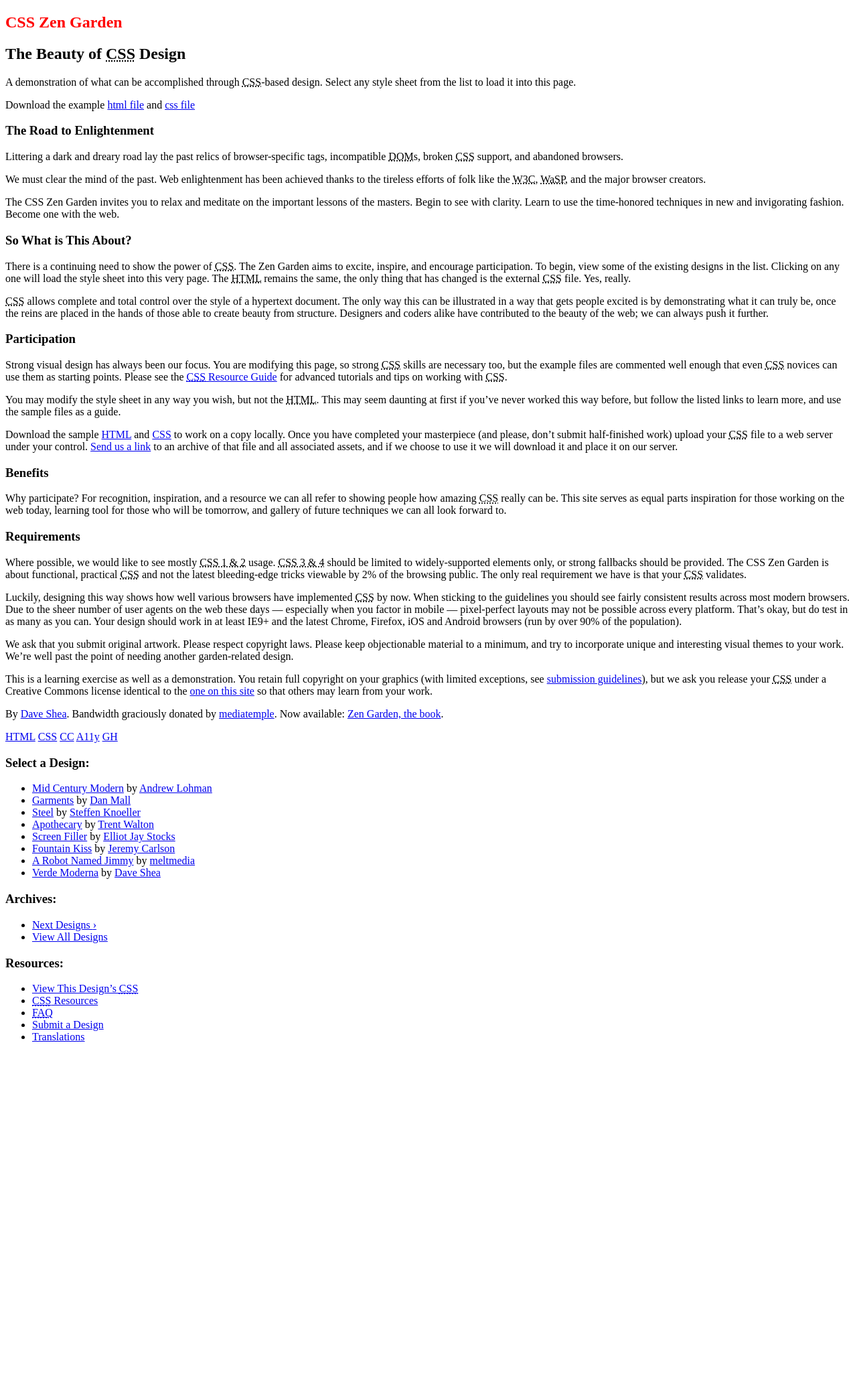
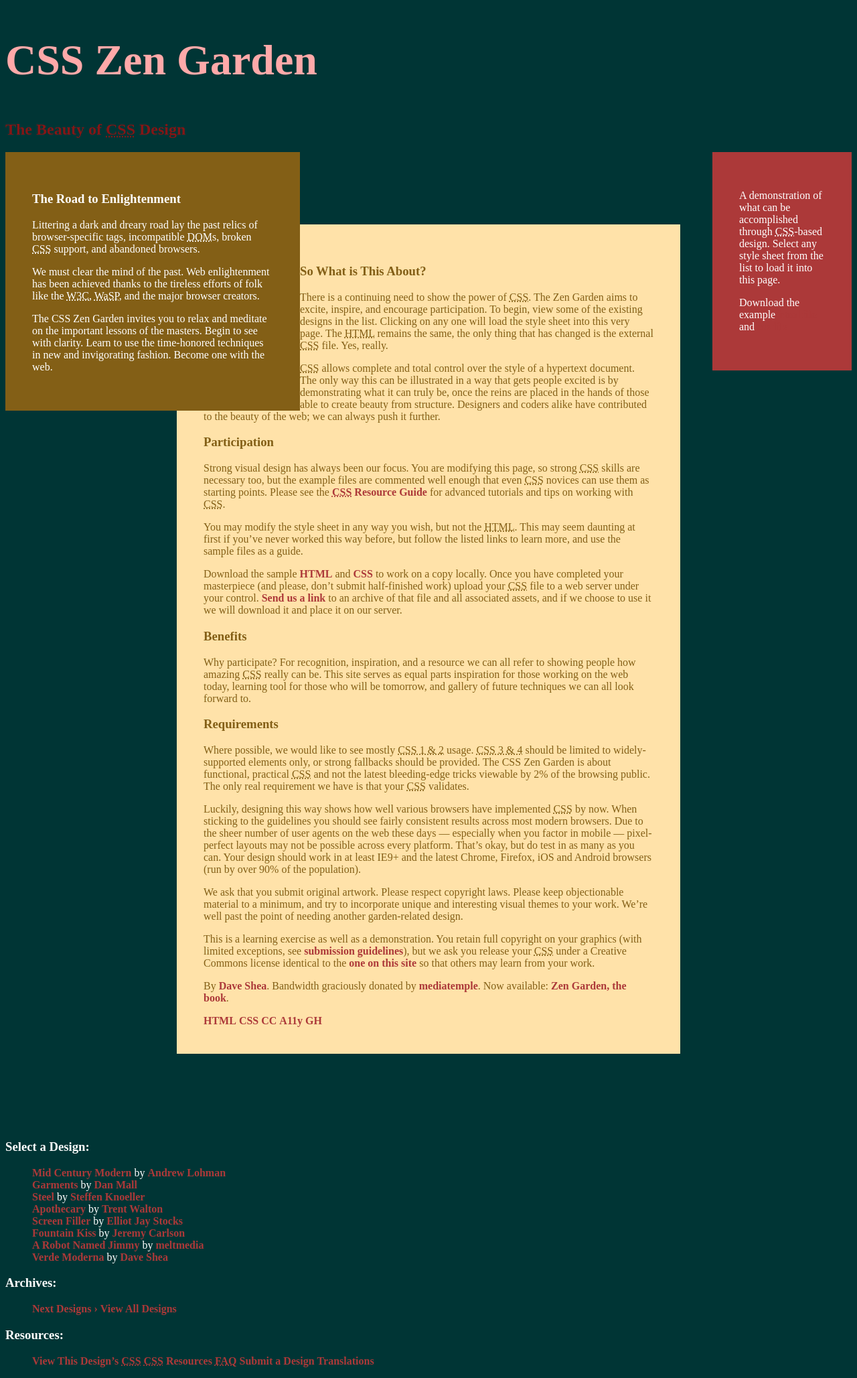
Before and after one commit to jonjamison3/schooling, a PHP site: page / in a window 1280 px wide. Shown: the whole page at 67% size. Before the commit the page ends 1555 px from the top, so only its background shows below. Run offline with PHP 8.4, Linux system fonts and the light colour scheme.

Commit message:
have to start somewhere(midterm)

```diff
--- a/webDev2/midterm/styles.css
+++ b/webDev2/midterm/styles.css
@@ -1,3 +1,46 @@
+body{
+	background-color: #003535;
+	color: white;
+}
 h1{
-	color:red;
+	font-size: 4em;
+	color:#FFA9A9;
 }
+h2{
+	color:#831616;
+}
+a{
+	color:#AC3939;
+	text-decoration: none;
+	font-weight: bold;
+}
+.preamble{
+	width:20vw;
+	background-color:#835F16;
+	padding: 2.5em;
+	float: left;
+	min-width: 360px;
+}
+.summary{
+	float: right;
+	background-color: #AC3939;
+	max-width: 10vw;
+	padding:2.5em;
+}
+.main{
+	color:#835F16;
+	padding: 2.5em;
+	background-color:#FFE2A9;
+}
+.supporting{
+	margin:10vw 20vw;
+}
+ul{
+	list-style-type: none;
+}
+li{
+	display: inline;
+}
+.design-selection li {
+	display: block;
+}
```
